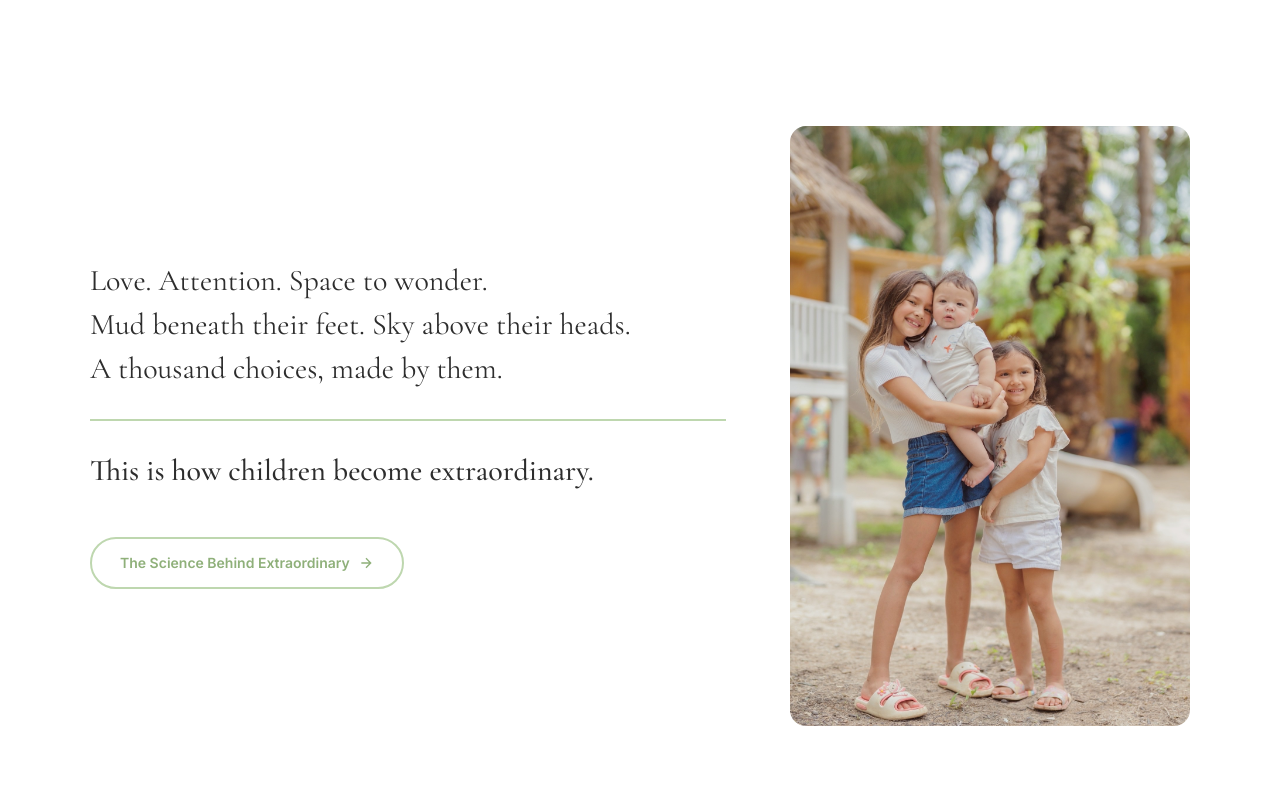
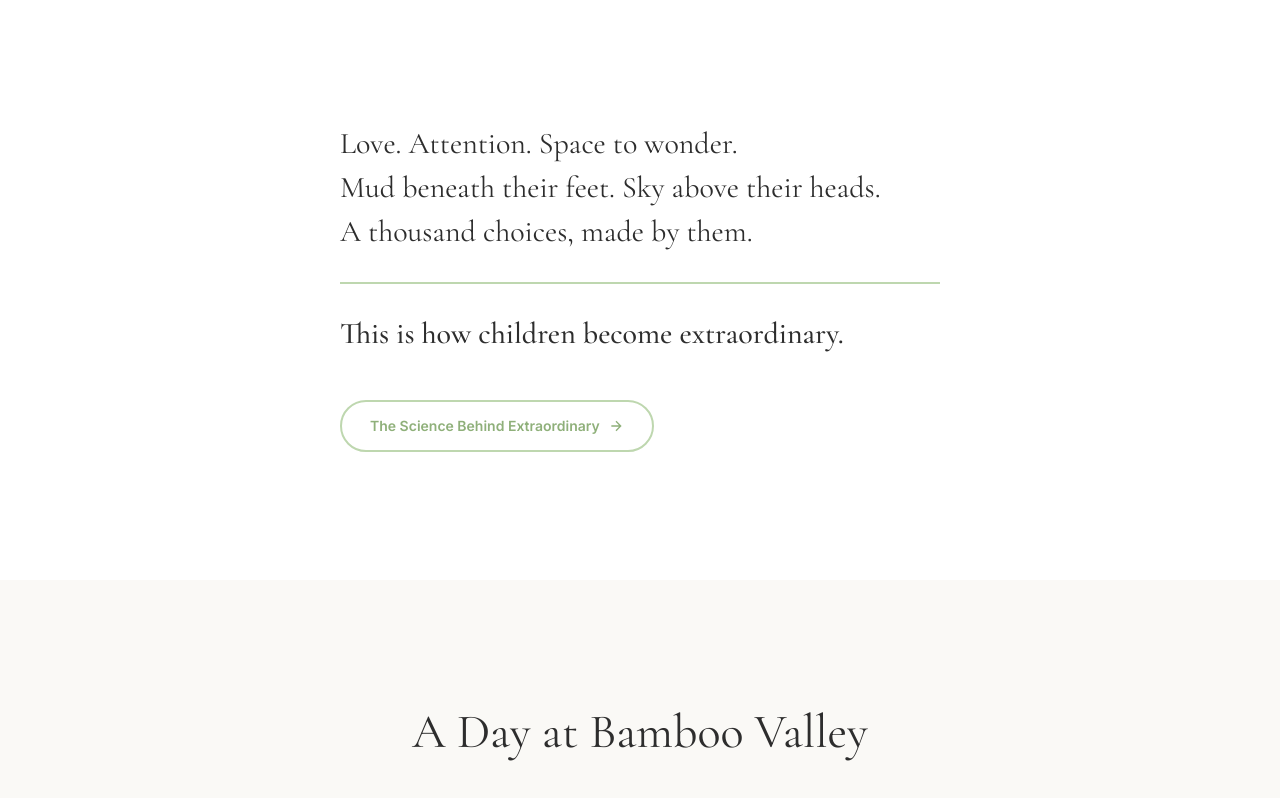
Before and after one commit to Masssa75/bamboo-valley-school, a Next.js app: page / in a window 1280 px wide. Shown: the part 802-1600 px from the top of the page. Built offline with nearby package versions, Linux system fonts and the light colour scheme.

Commit message:
revert: remove free kids image from WhatWeAre section

```diff
--- a/src/components/WhatWeAre.tsx
+++ b/src/components/WhatWeAre.tsx
@@ -1,12 +1,9 @@
 import Link from "next/link";
-import Image from "next/image";
 
 export default function WhatWeAre() {
   return (
     <section id="about" className="py-28 md:py-32 px-6 md:px-12 bg-white">
-      <div className="max-w-[1100px] mx-auto flex flex-col md:flex-row items-center gap-12 md:gap-16">
-        {/* Text content */}
-        <div className="flex-1 text-left">
+      <div className="max-w-[600px] mx-auto text-left">
         <div className="font-serif text-2xl md:text-3xl font-normal leading-relaxed text-[#2d2d2d]">
           <p className="mb-2">Love. Attention. Space to wonder.</p>
           <p className="mb-2">Mud beneath their feet. Sky above their heads.</p>
@@ -37,18 +34,6 @@
           </Link>
         </div>
       </div>
-
-        {/* Image */}
-        <div className="flex-shrink-0 w-full md:w-[400px]">
-          <Image
-            src="/images/free-kids.jpg"
-            alt="Children playing freely in nature"
-            width={400}
-            height={600}
-            className="rounded-2xl object-cover w-full h-auto"
-          />
-        </div>
-      </div>
     </section>
   );
 }
```
Also changed, not shown: public/images/free-kids.jpg (deleted). Lines whose indentation alone changed are shown as unchanged.
